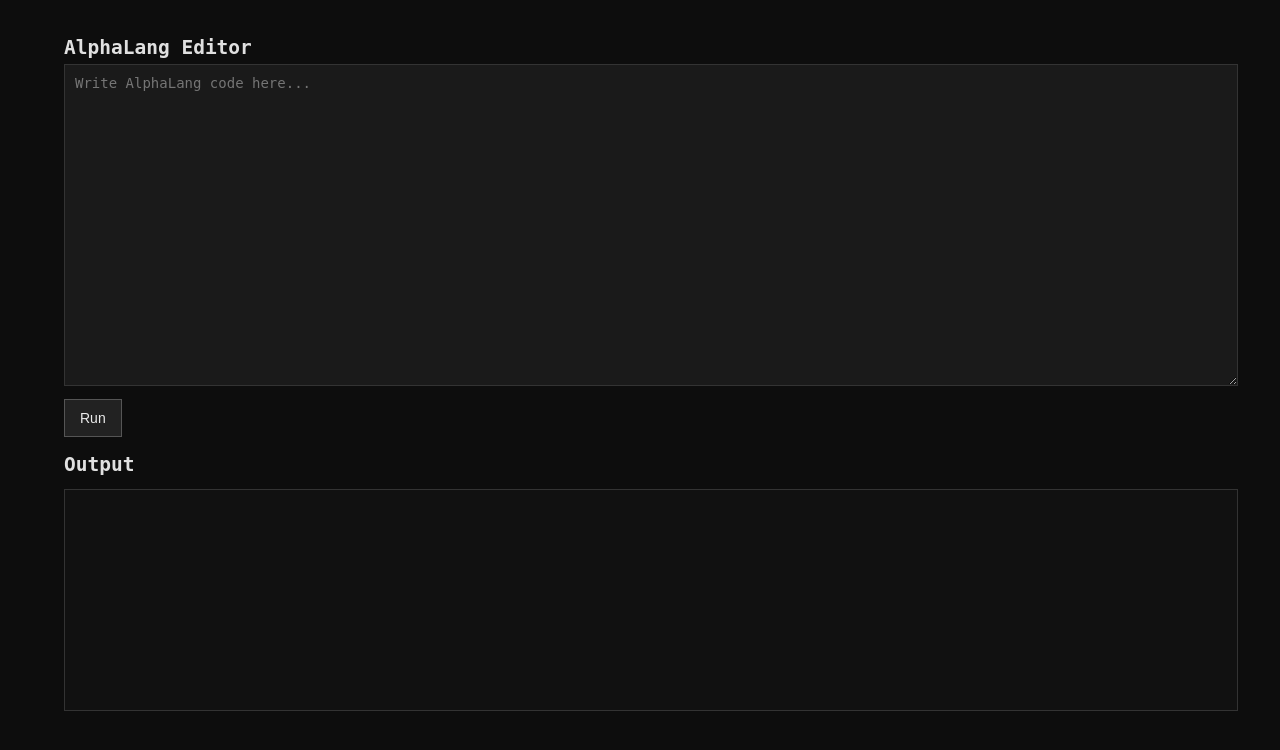
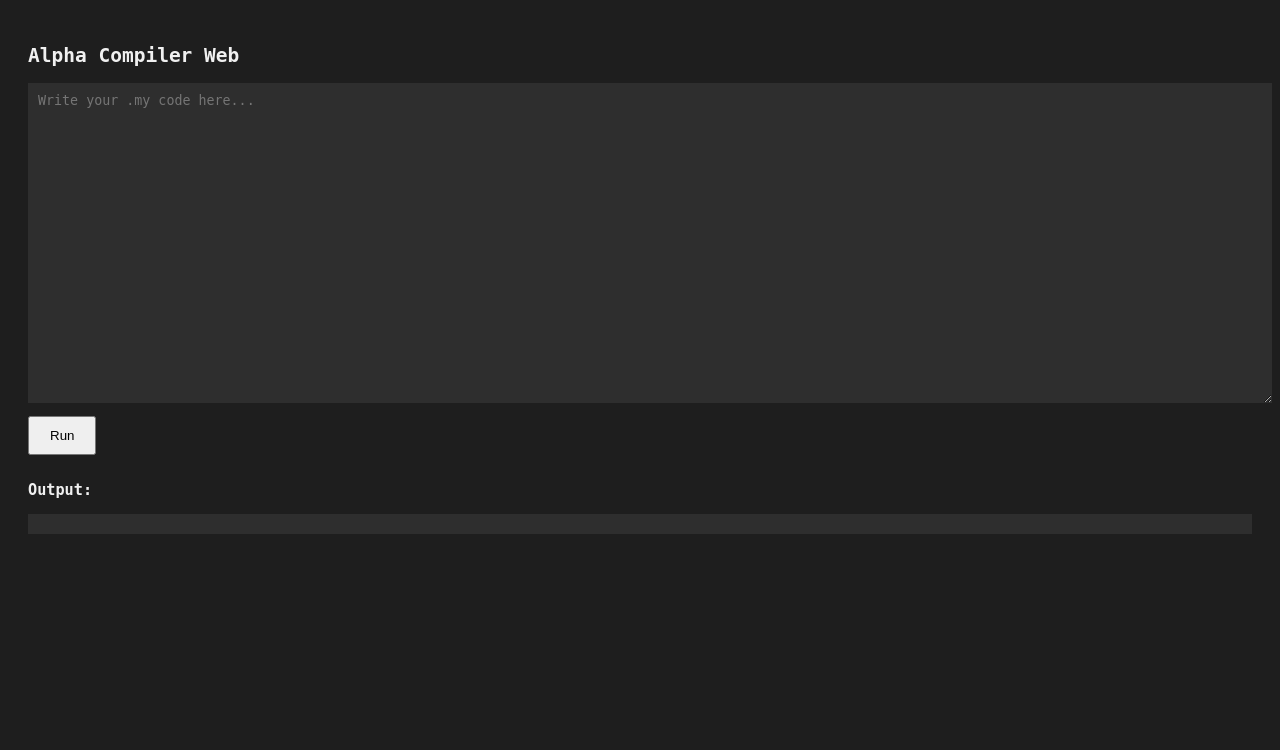
Before and after one commit to Git-of-abhay/Alpha-Compiler, a Python web app: template templates/index.html in a window 1280 px wide. Shown: the top 750 px of the page. Run offline with Jinja, Linux system fonts and the light colour scheme; the template is opened without the code that fills it, so the values that code supplies are empty.

Commit message:
Revamp index.html for Alpha Compiler Web
Replaced the old HTML structure with a new layout for the Alpha Compiler Web, including updated styles and functionality for running code.

```diff
--- a/templates/index.html
+++ b/templates/index.html
@@ -1,122 +1,48 @@
-<!doctype html>
-<html>
+<!DOCTYPE html>
+<html lang="en">
 <head>
-    <title>AlphaLang</title>
-    <style>
-        body {
-            background: #0d0d0d;
-            color: #eaeaea;
-            font-family: monospace;
-            margin: 0;
-            padding: 0;
-        }
-        .container {
-            width: 90%;
-            margin: auto;
-            padding-top: 20px;
-        }
-        textarea {
-            width: 100%;
-            height: 300px;
-            background: #1a1a1a;
-            color: #eaeaea;
-            border: 1px solid #333;
-            padding: 10px;
-            resize: vertical;
-            font-size: 14px;
-            outline: none;
-        }
-        button {
-            background: #222;
-            border: 1px solid #555;
-            padding: 10px 15px;
-            color: #eaeaea;
-            cursor: pointer;
-            font-size: 14px;
-            margin-top: 10px;
-        }
-        pre {
-            width: 100%;
-            height: 200px;
-            background: #111;
-            color: #eaeaea;
-            border: 1px solid #333;
-            padding: 10px;
-            overflow-y: auto;
-            white-space: pre-wrap;
-        }
-        h2 {
-            color: #e0e0e0;
-            margin-bottom: 5px;
-        }
-        input {
-            background: #1a1a1a;
-            color: #eaeaea;
-            border: 1px solid #333;
-            padding: 8px;
-        }
-    </style>
+<meta charset="UTF-8">
+<title>Alpha Compiler Web</title>
+<style>
+body { font-family: monospace; background: #1e1e1e; color: #f0f0f0; padding:20px; }
+textarea { width: 100%; height: 300px; background: #2e2e2e; color: #f0f0f0; border: none; padding: 10px; font-family: monospace; }
+button { padding: 10px 20px; margin: 10px 0; cursor: pointer; }
+pre { background: #2e2e2e; padding: 10px; white-space: pre-wrap; }
+</style>
 </head>
-
 <body>
-<div class="container">
-    <h2>AlphaLang Editor</h2>
-    <textarea id="code" placeholder="Write AlphaLang code here..."></textarea><br>
-    <button onclick="runProgram()">Run</button>
-
-    <h2>Output</h2>
-    <pre id="output"></pre>
-
-    <div id="inputBox" style="display:none;">
-        <input type="text" id="userInput" placeholder="input...">
-        <button onclick="sendInput()">Submit</button>
-    </div>
-</div>
+<h2>Alpha Compiler Web</h2>
+<textarea id="code" placeholder="Write your .my code here..."></textarea><br>
+<button onclick="runCode()">Run</button>
+<h3>Output:</h3>
+<pre id="output"></pre>
 
 <script>
-let session = null;
+let session_id = Math.random().toString(36).substring(2, 12);
 
-function appendOutput(text) {
-    document.getElementById("output").innerText += text + "\n";
-}
-
-async function runProgram() {
-    document.getElementById("output").innerText = "";
-    session = null;
-    sendRequest();
-}
-
-async function sendInput() {
-    const val = document.getElementById("userInput").value;
-    document.getElementById("userInput").value = "";
-    sendRequest(val);
-}
-
-async function sendRequest(inputVal=null) {
-    let payload = { code: document.getElementById("code").value, input: inputVal, session: session };
-
-    let r = await fetch('/run', {
-        method: 'POST',
-        headers: { 'Content-Type': 'application/json' },
-        body: JSON.stringify(payload)
-    });
-
-    let data = await r.json();
-    session = data.session;
-
-    if(data.output) {
-        data.output.forEach(o => appendOutput(o));
+function runCode(input_var=null, input_val=null) {
+    let formData = new FormData();
+    formData.append('code', document.getElementById('code').value);
+    formData.append('session', session_id);
+    if(input_var && input_val !== null){
+        formData.append('input_var', input_var);
+        formData.append('input', input_val);
     }
 
-    if(data.error) {
-        appendOutput("ERROR: " + data.error);
-    }
-
-    if(data.need_input) {
-        document.getElementById("inputBox").style.display = "block";
-    } else {
-        document.getElementById("inputBox").style.display = "none";
-    }
+    fetch('/run', {
+        method: 'POST',
+        body: formData
+    })
+    .then(res => res.json())
+    .then(data => {
+        if(data.output) {
+            document.getElementById('output').textContent = data.output.join('\n');
+        }
+        if(data.need_input){
+            let val = prompt(`Enter value for ${data.need_input}:`);
+            runCode(data.need_input, val);
+        }
+    });
 }
 </script>
 </body>
```
